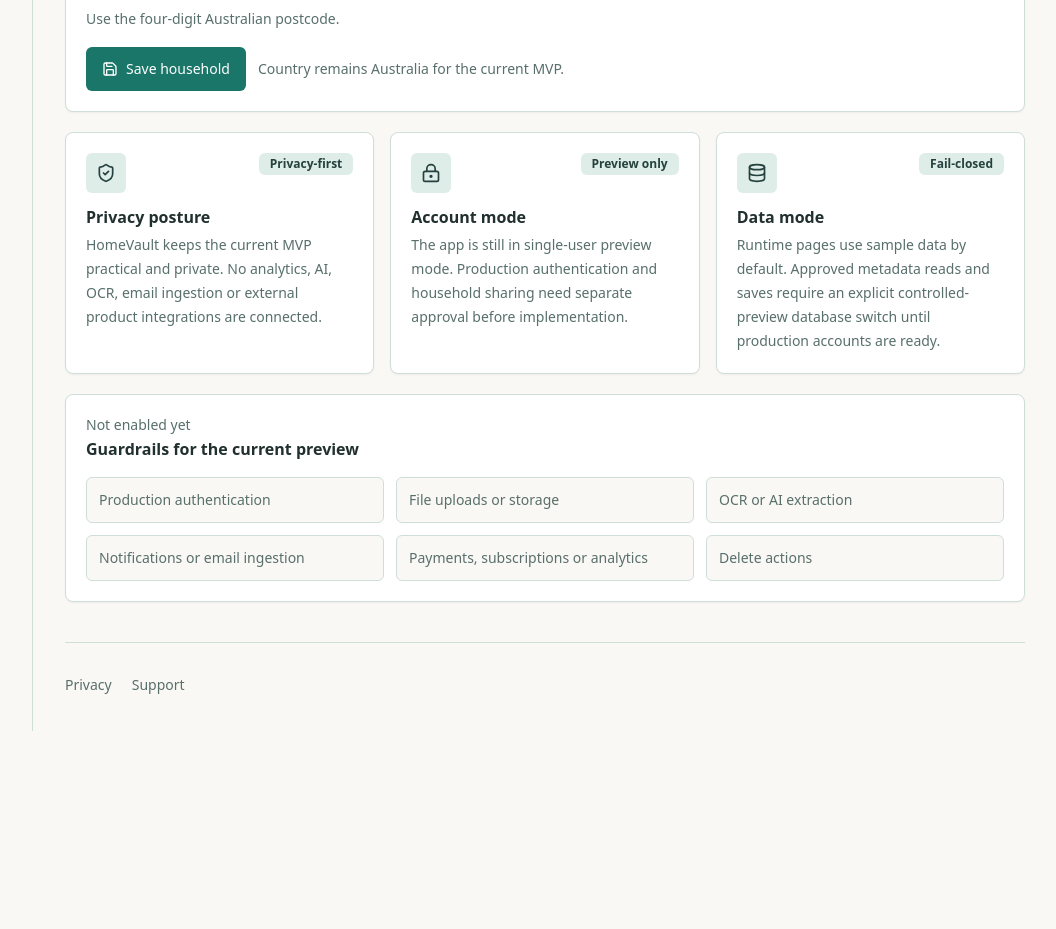
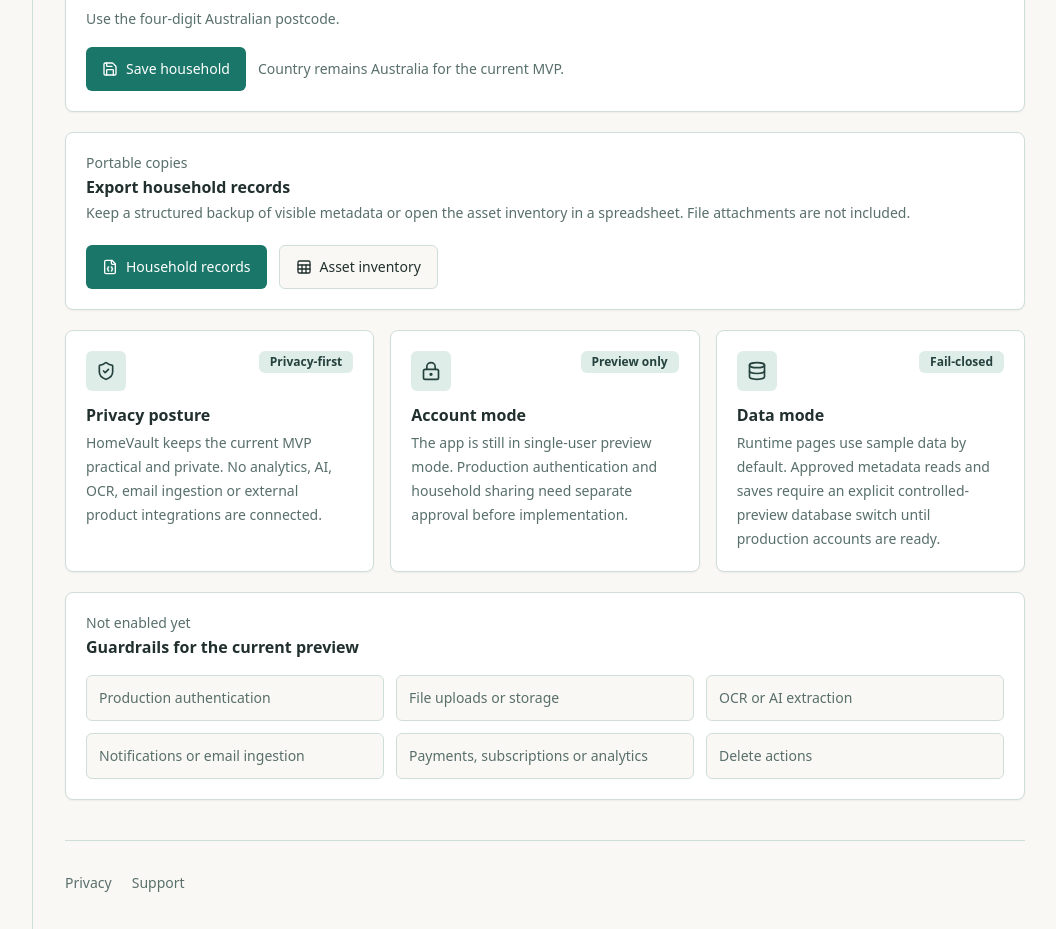
Before and after one commit to LatinMaestro/HomeVault, a Next.js app: page /settings in a window 1280 px wide. Shown: the part 1020-1949 px from the top of the page, without its empty margins (223-1279 px from the left). Before the commit the page ends 1751 px from the top, so only its background shows below. Built offline with nearby package versions, Linux system fonts and the light colour scheme; no server answers.

Commit message:
feat: add household export controls

```diff
--- a/src/app/settings/page.tsx
+++ b/src/app/settings/page.tsx
@@ -1,7 +1,7 @@
 import { isPreviewDatabaseEnabled } from "@/lib/db";
 
 import type { Metadata } from "next";
-import { Database, LockKeyhole, ShieldCheck } from "lucide-react";
+import { Database, FileJson, LockKeyhole, Sheet, ShieldCheck } from "lucide-react";
 
 import { updateHouseholdProfileAction } from "@/app/settings/actions";
 import { AppShell } from "@/components/app-shell";
@@ -11,6 +11,7 @@ import { PageHeader } from "@/components/page-header";
 import { getHomeProfile } from "@/lib/home-data";
 import { getHouseholdProfileFields } from "@/lib/household-profile-fields";
 import { Badge } from "@/components/ui/badge";
+import { Button } from "@/components/ui/button";
 import { Card, CardContent, CardDescription, CardHeader, CardTitle } from "@/components/ui/card";
 
 export const metadata: Metadata = {
@@ -67,6 +68,30 @@ export default async function SettingsPage() {
           databaseConfigured={isPreviewDatabaseEnabled()}
         />
 
+        <Card>
+          <CardHeader>
+            <CardDescription>Portable copies</CardDescription>
+            <CardTitle>Export household records</CardTitle>
+            <CardDescription className="leading-6">
+              Keep a structured backup of visible metadata or open the asset inventory in a spreadsheet. File attachments are not included.
+            </CardDescription>
+          </CardHeader>
+          <CardContent className="flex flex-col gap-3 sm:flex-row">
+            <Button asChild>
+              <a href="/api/export/household.json" download>
+                <FileJson className="h-4 w-4" aria-hidden="true" />
+                Household records
+              </a>
+            </Button>
+            <Button asChild variant="outline">
+              <a href="/api/export/inventory.csv" download>
+                <Sheet className="h-4 w-4" aria-hidden="true" />
+                Asset inventory
+              </a>
+            </Button>
+          </CardContent>
+        </Card>
+
         <div className="grid gap-4 lg:grid-cols-3">
           {readinessCards.map((card) => {
             const Icon = card.icon;
```
